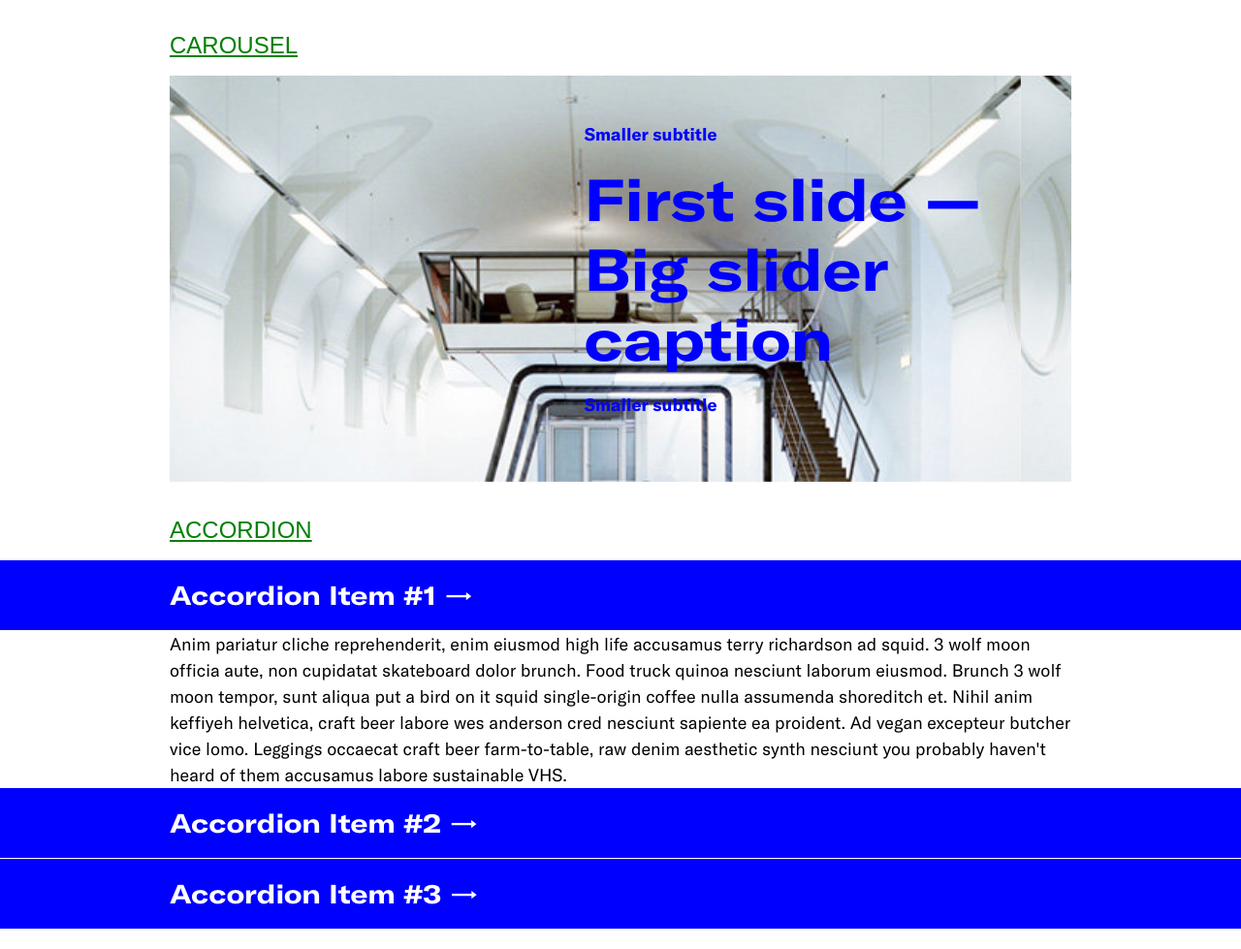
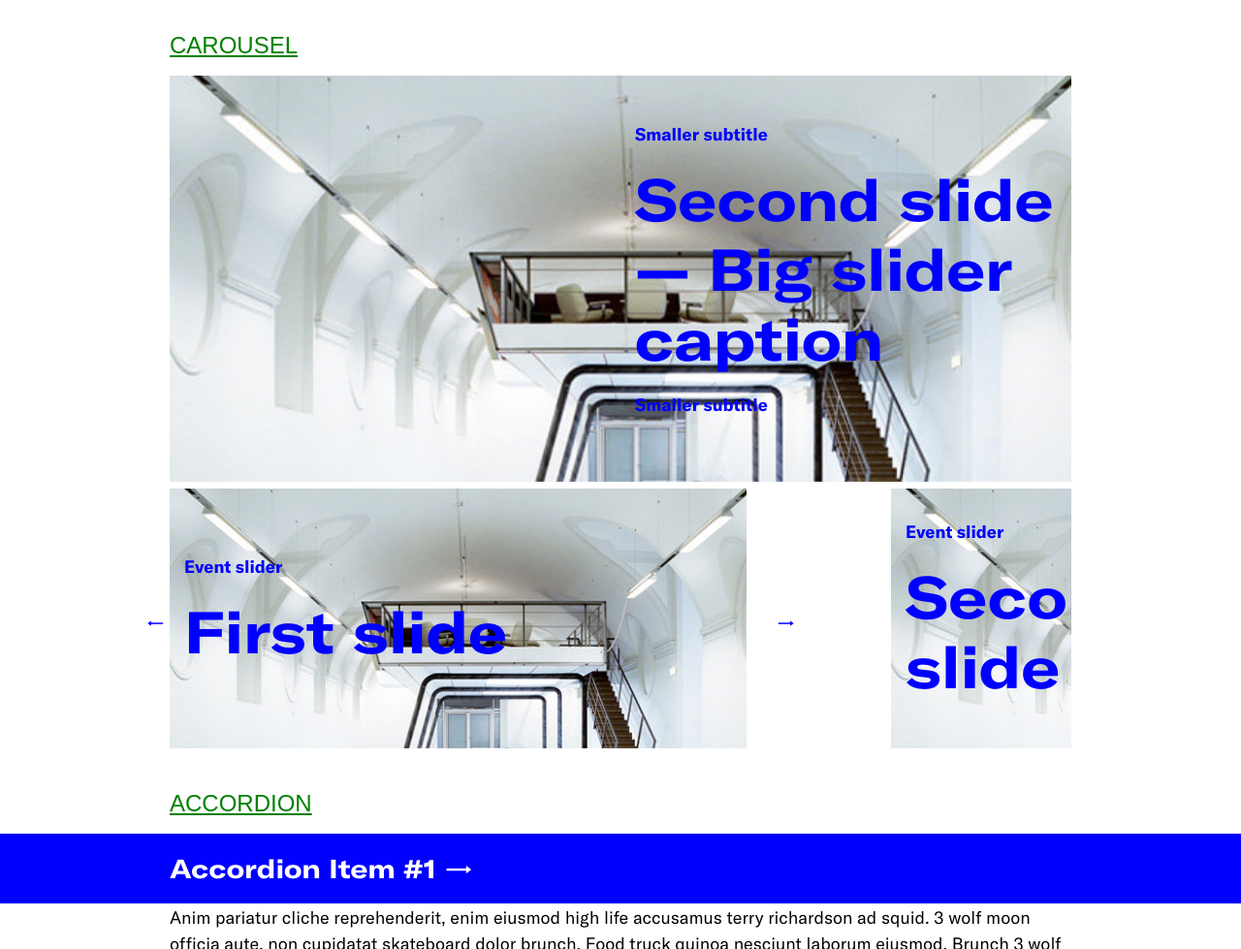
Before and after one commit to DieWebmacherin/bootstrap-4-with-npm, a website built with webpack: page index.html in a window 1280 px wide. Shown: the part 2254-3233 px from the top of the page at 97% size. Built offline with nearby package versions, Linux system fonts and the light colour scheme.

Commit message:
OTHER-1097 Adding slick slider (two versions, styles, scripts)

```diff
--- a/package.json
+++ b/package.json
@@ -34,6 +34,7 @@
         "html-webpack-plugin": "^3.2.0",
         "jquery": "^3.3.1",
         "lodash": "^4.17.10",
-        "popper.js": "^1.14.4"
+        "popper.js": "^1.14.4",
+        "slick-carousel": "^1.8.1"
     }
 }
--- a/src/index.js
+++ b/src/index.js
@@ -1,4 +1,21 @@
 import 'bootstrap';
 import _ from 'lodash';
-fontawesome.library.add(farCalendar, farEnvelope, fasArrowUp);
+import 'slick-carousel';
 import './scss/custom.scss';
+
+//----- Custom scripts -----//
+//Slick carousel
+$('.slick-carousel.fullwidth').slick({
+    infinite: true,
+    slidesToShow: 1,
+    slidesToScroll: 1,
+    arrows: false,
+    autoplay: true
+});
+$('.slick-carousel.edge').slick({
+    infinite: true,
+    slidesToShow: 1,
+    slidesToScroll: 1,
+    prevArrow: '<button type="button" class="slick-prev headline5">&larr;</button>',
+    nextArrow: '<button type="button" class="slick-next headline5">&rarr;</button>'
+});
--- a/src/partials/body.html
+++ b/src/partials/body.html
@@ -118,24 +118,53 @@
         </div>
     </div>
     <p id="carousel" class="headline-layout">Carousel</p>
-    <div id="fullwidthCarousel" class="carousel slide" data-ride="carousel">
-        <div class="carousel-inner">
-            <div class="carousel-item active">
-                <div class="carousel-caption">
+    <div class="slick-carousel fullwidth">
+        <div class="slick-item">
+            <div class="slick-caption">
                 <p class="headline5">Smaller subtitle</p>
                 <p class="headline1">First slide &mdash; Big slider caption</p>
                 <p class="headline5">Smaller subtitle</p>
             </div>
-                <img class="d-block w-100" src="../content/slider-image.jpg" alt="First slide">
+            <img class="d-block w-100" src="../content/slider-image.jpg" alt="Second slide">
         </div>
-            <div class="carousel-item">
-                <div class="carousel-caption">
+        <div class="slick-item">
+            <div class="slick-caption">
                 <p class="headline5">Smaller subtitle</p>
                 <p class="headline1">Second slide &mdash; Big slider caption</p>
                 <p class="headline5">Smaller subtitle</p>
             </div>
             <img class="d-block w-100" src="../content/slider-image.jpg" alt="Second slide">
         </div>
+        <div class="slick-item">
+            <div class="slick-caption">
+                <p class="headline5">Smaller subtitle</p>
+                <p class="headline1">Third slide &mdash; Big slider caption</p>
+                <p class="headline5">Smaller subtitle</p>
+            </div>
+            <img class="d-block w-100" src="../content/slider-image.jpg" alt="Second slide">
+        </div>
+    </div>
+    <div class="slick-carousel edge">
+        <div class="slick-item">
+            <div class="slick-caption">
+                <p class="headline5">Event slider</p>
+                <p class="headline1">First slide</p>
+            </div>
+            <img class="d-block w-100" src="../content/slider-image.jpg" alt="Second slide">
+        </div>
+        <div class="slick-item">
+            <div class="slick-caption">
+                <p class="headline5">Event slider</p>
+                <p class="headline1">Second slide</p>
+            </div>
+            <img class="d-block w-100" src="../content/slider-image.jpg" alt="Second slide">
+        </div>
+        <div class="slick-item">
+            <div class="slick-caption">
+                <p class="headline5">Event slider</p>
+                <p class="headline1">Third slide</p>
+            </div>
+            <img class="d-block w-100" src="../content/slider-image.jpg" alt="Second slide">
         </div>
     </div>
     <p id="accordion" class="headline-layout">Accordion</p>
--- a/src/scss/custom.scss
+++ b/src/scss/custom.scss
@@ -1,5 +1,6 @@
 @import "./variables.scss"; /*Import custom variables first, because Bootstrap uses !default*/
 @import "../../node_modules/bootstrap/scss/bootstrap";
+@import "../../node_modules/slick-carousel/slick/slick";
 .headline-layout    {
     color: green;
     font-family: sans-serif;
@@ -90,14 +91,42 @@ body    {
         }
     }
 }
-.carousel   {
-    .carousel-caption   {
+.slick-carousel {
+    .slick-prev,
+    .slick-next {
+        background: transparent;
+        border: none;
+        position: absolute;
+        top: 50%;
+        transform: translateY(-50%);
+    }
+    .slick-prev {
+        left: -30px;
+    }
+    .slick-next {
+        right: 30%;
+    }
+    .slick-item {
+        position: relative;
+        .slick-caption   {
             position: relative;
             text-align: left;
             left: auto;
             right: auto;
             top: auto;
             bottom: auto;
+        }
+    }
+    &.edge  {
+        .slick-list {
+            padding:0 20% 0 0;
+        }
+        .slick-item {
+            padding-right: 20%;
+        }
+    }
+    &.fullwidth {
+
     }
 }
 .accordion  {
@@ -176,12 +205,21 @@ footer  {
     .card   {
         margin-bottom: spacing("sextuple");
     }
-    .carousel   {
-        .carousel-caption   {
+    .slick-carousel   {
+        .slick-item {
+            .slick-caption   {
                 position: absolute;
                 top: 50%;
                 transform: translateY(-50%);
                 padding: 0 $grid-gutter-width/2;
+            }
+        }
+        &.edge  {
+            .slick-item {
+                .slick-caption  {
+                    width: 80%;
+                }
+            }
         }
     }
     footer  {
@@ -199,10 +237,21 @@ footer  {
         font-size: font-size("large-lg");
         line-height: line-height("large-lg");
     }
-    .carousel   {
-        .carousel-caption   {
+    .slick-carousel   {
+        .slick-item {
+            .slick-caption   {
                 right: 0;
                 width: 50%;
             }
         }
+        &.edge  {
+            .slick-item {
+                .slick-caption  {
+                    right: auto;
+                    left: 0;
+                    width: 50%;
                 }
+            }
+        }
+    }
+}
```
Lines whose indentation alone changed are shown as unchanged.
